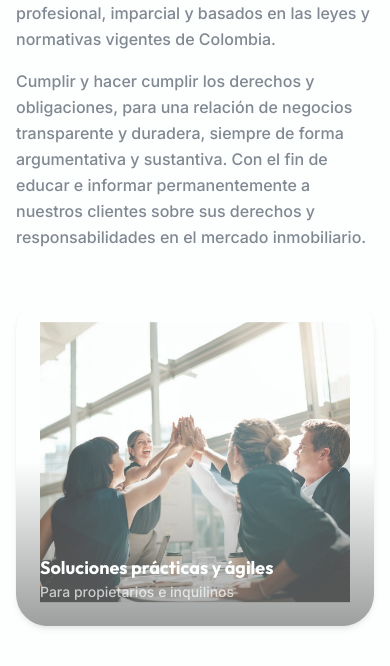
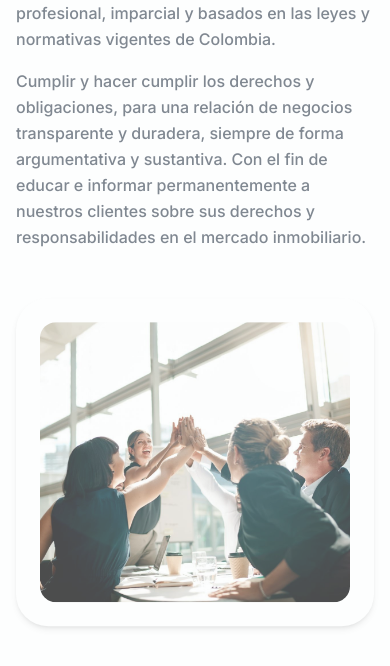
Before and after one commit to JefferCB1/Demo_escala_inmobiliria-, a React (Vite) app: page /nosotros in a window 390 px wide. Shown: the part 1124-1790 px from the top of the page. Built offline with nearby package versions, Linux system fonts and the light colour scheme.

Commit message:
feat: Quitar borde y texto de imágenes en Nosotros

```diff
--- a/src/pages/NosotrosPage.jsx
+++ b/src/pages/NosotrosPage.jsx
@@ -207,17 +207,12 @@ const NosotrosPage = () => {
                                 <BentoCard className="relative overflow-hidden p-0 border-0 shadow-2xl">
                                     <img
                                         src="/images/Equipo de ventas.jpg"
-                                        alt="Equipo de ventas de Escala Inmobiliaria asesorando clientes"
+                                        alt="Equipo de ventas de Escala Inmobiliaria"
                                         width="600"
                                         height="400"
                                         loading="lazy"
-                                        className="w-full h-[280px] sm:h-[350px] md:h-[400px] object-cover"
+                                        className="w-full h-[280px] sm:h-[350px] md:h-[400px] object-cover rounded-2xl"
                                     />
-                                    <div className="absolute inset-0 bg-gradient-to-t from-escala-dark/60 via-transparent to-transparent"></div>
-                                    <div className="absolute bottom-6 left-6 right-6">
-                                        <p className="text-white font-heading font-bold text-lg">Soluciones prácticas y ágiles</p>
-                                        <p className="text-white/70 text-sm font-medium">Para propietarios e inquilinos</p>
-                                    </div>
                                 </BentoCard>
                             </div>
                         </div>
@@ -232,17 +227,12 @@ const NosotrosPage = () => {
                                 <BentoCard className="relative overflow-hidden p-0 border-0 shadow-2xl">
                                     <img
                                         src="/images/Edificios.jpg"
-                                        alt="Edificios modernos de Medellín en el Valle de Aburrá"
+                                        alt="Edificios modernos de Medellín"
                                         width="600"
                                         height="400"
                                         loading="lazy"
-                                        className="w-full h-[280px] sm:h-[350px] md:h-[400px] object-cover"
+                                        className="w-full h-[280px] sm:h-[350px] md:h-[400px] object-cover rounded-2xl"
                                     />
-                                    <div className="absolute inset-0 bg-gradient-to-t from-escala-dark/60 via-transparent to-transparent"></div>
-                                    <div className="absolute bottom-6 left-6 right-6">
-                                        <p className="text-white font-heading font-bold text-lg">Crecimiento acelerado</p>
-                                        <p className="text-white/70 text-sm font-medium">Rompiendo estándares del mercado</p>
-                                    </div>
                                 </BentoCard>
                             </div>
 
```
